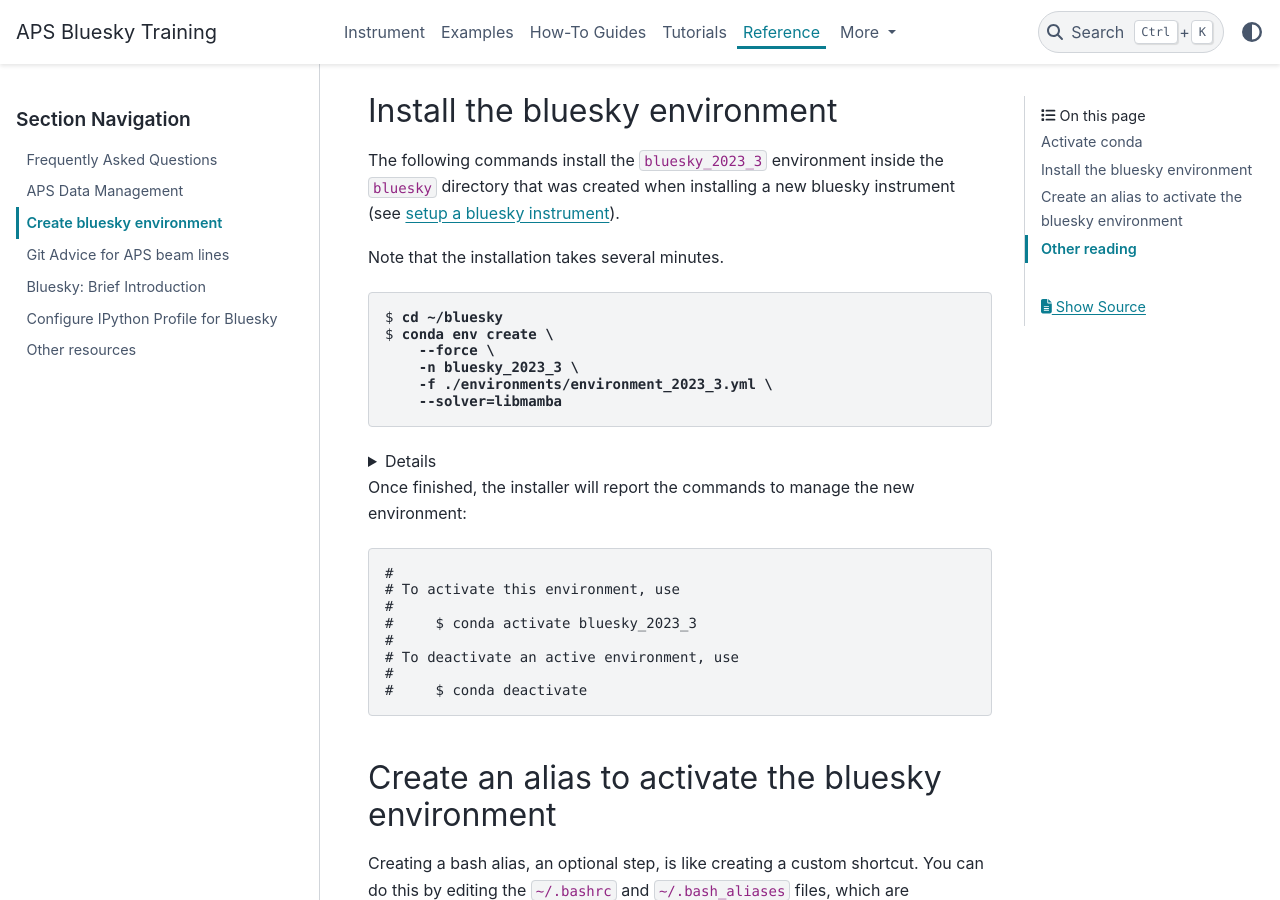
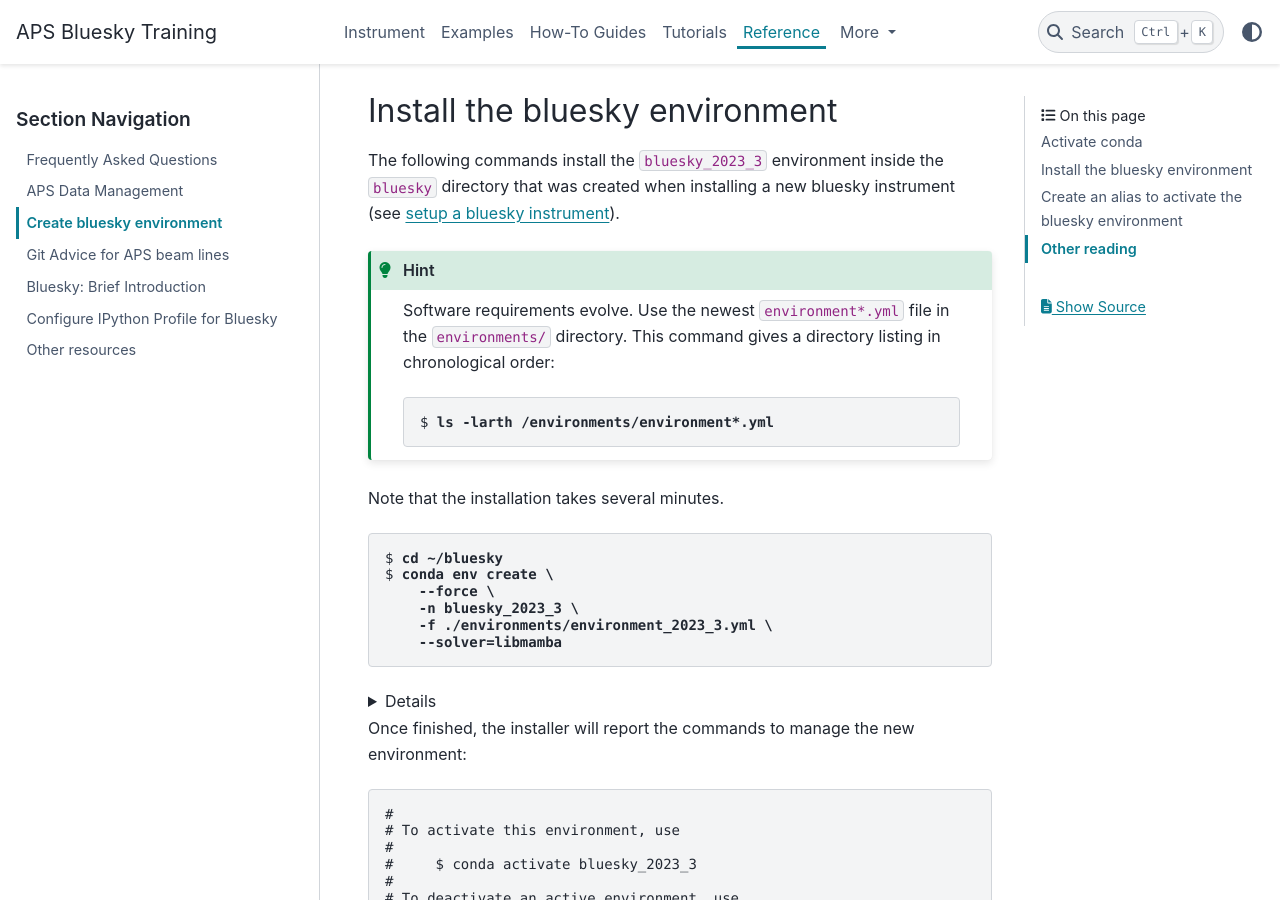
Before and after one commit to BCDA-APS/bluesky_training, a Sphinx documentation site: the page built from docs/source/reference/_create_conda_env.rst, in a window 1280 px wide and 900 px high, scrolled down 1269 px. Built offline with Sphinx 7.4.7 and the PyData theme 0.15.4, drawn with Linux system fonts in a browser that asks for light colours.

Commit message:
DOC #319 add requested guidance

```diff
--- a/docs/source/reference/_create_conda_env.rst
+++ b/docs/source/reference/_create_conda_env.rst
@@ -281,7 +281,15 @@ The following commands install the ``bluesky_2023_3`` environment inside the
 (see `setup a bluesky instrument
 <https://bcda-aps.github.io/bluesky_training/instrument/_install_new_instrument.html#setup-a-bluesky-instrument>`__).
 
+.. hint:: Software requirements evolve.  Use the newest ``environment*.yml``
+   file in the ``environments/`` directory.  This command gives a directory
+   listing in chronological order:
 
+   .. raw:: html
+
+      <pre>
+      $ <b>ls -larth /environments/environment*.yml</b>
+      </pre>
 
 Note that the installation takes several minutes.
 
```
